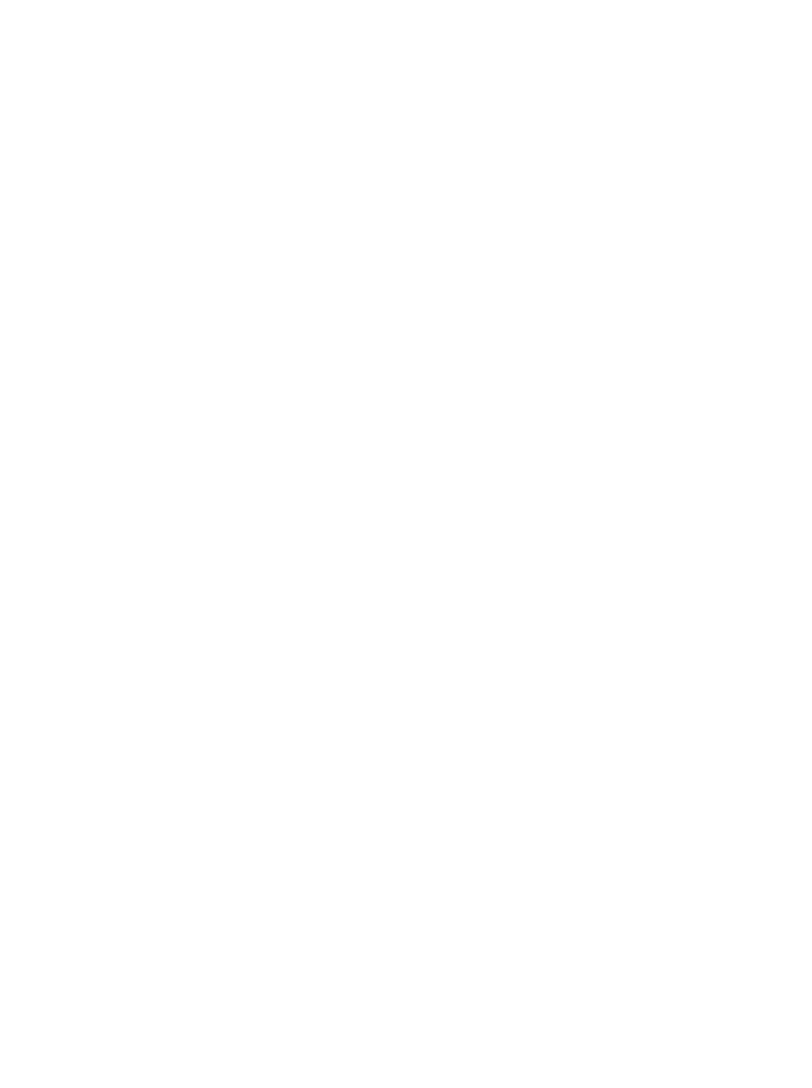
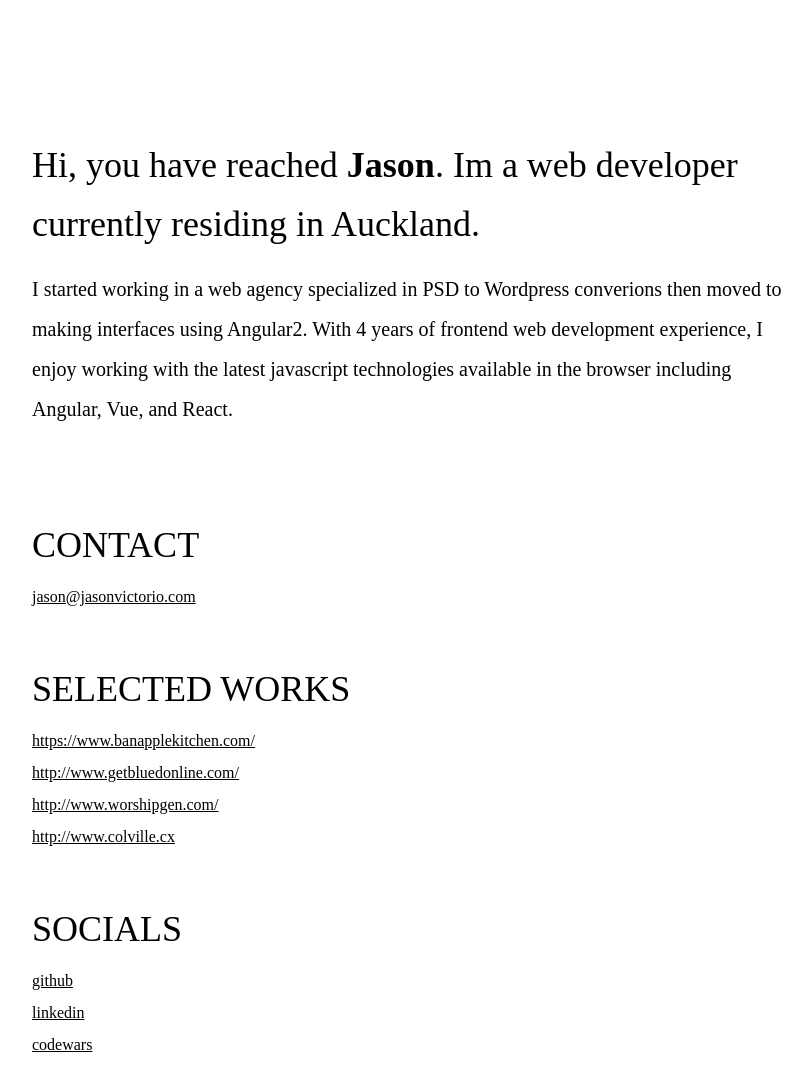
Before and after one commit to jasonvictorio/jasonvictorio.github.io, a website built with webpack: page src/index.html in a window 1280 px wide. Shown: the whole page, without its empty margins (224-1036 px from the left). Before the commit the page ends 800 px from the top, so only its background shows below. Built offline with nearby package versions, Linux system fonts and the light colour scheme.

Commit message:
update 2020

```diff
--- a/src/index.html
+++ b/src/index.html
@@ -6,5 +6,55 @@
     <meta name="viewport" content="width=device-width, initial-scale=1.0" />
     <meta http-equiv="X-UA-Compatible" content="ie=edge" />
   </head>
-  <body></body>
+  <body class="px-4 font-body leading-loose py-10">
+    <div class="max-w-3xl xl:max-w-4xl mx-auto sm:px-12 lg:px-0">
+      <div class="lg:mt-24 mt-6 md:mb-20 mb-10">
+        <div class="text-2xl sm:text-3xl mb-4 md:text-4xl leading-relaxed">
+          Hi, you have reached <b>Jason</b>. Im a web developer currently
+          residing in Auckland.
+        </div>
+        <p class="md:text-xl">
+          I started working in a web agency specialized in PSD to Wordpress
+          converions then moved to making interfaces using Angular2. With 4
+          years of frontend web development experience, I enjoy working with the
+          latest javascript technologies available in the browser including
+          Angular, Vue, and React.
+        </p>
+      </div>
+
+      <div class="mb-10 flex flex-col">
+        <h1 class="font-title text-4xl">Contact</h1>
+        <a href="mailto:jason@jasonvictorio.com">jason@jasonvictorio.com</a>
+      </div>
+
+      <div class="mb-10 flex flex-col">
+        <h1 class="font-title text-4xl">Selected Works</h1>
+        <a href="https://www.banapplekitchen.com/" target="_blank"
+          >https://www.banapplekitchen.com/</a
+        >
+        <a href="http://www.getbluedonline.com/" target="_blank"
+          >http://www.getbluedonline.com/</a
+        >
+        <a href="http://www.worshipgen.com/" target="_blank"
+          >http://www.worshipgen.com/</a
+        >
+        <a href="http://www.colville.cx/" target="_blank"
+          >http://www.colville.cx</a
+        >
+      </div>
+
+      <div class="mb-10 flex flex-col">
+        <h1 class="font-title text-4xl">Socials</h1>
+        <a href="https://github.com/jasonvictorio" target="_blank">github</a>
+        <a
+          href="https://www.linkedin.com/in/jason-victorio-b9695a9b/"
+          target="_blank"
+          >linkedin</a
+        >
+        <a href="https://www.codewars.com/users/jasonvictorio" target="_blank"
+          >codewars</a
+        >
+      </div>
+    </div>
+  </body>
 </html>
--- a/src/style.scss
+++ b/src/style.scss
@@ -3,3 +3,22 @@
 @import 'tailwindcss/base';
 @import 'tailwindcss/components';
 @import 'tailwindcss/utilities';
+
+.font-title {
+  font-family: 'Fjalla One';
+  text-transform: uppercase;
+}
+
+.font-body {
+  font-family: 'Libre Baskerville';
+}
+
+a {
+  text-decoration: underline;
+  opacity: 1;
+  transition: opacity 200ms ease-in-out;
+
+  &:hover {
+    opacity: 0.5;
+  }
+}
```
